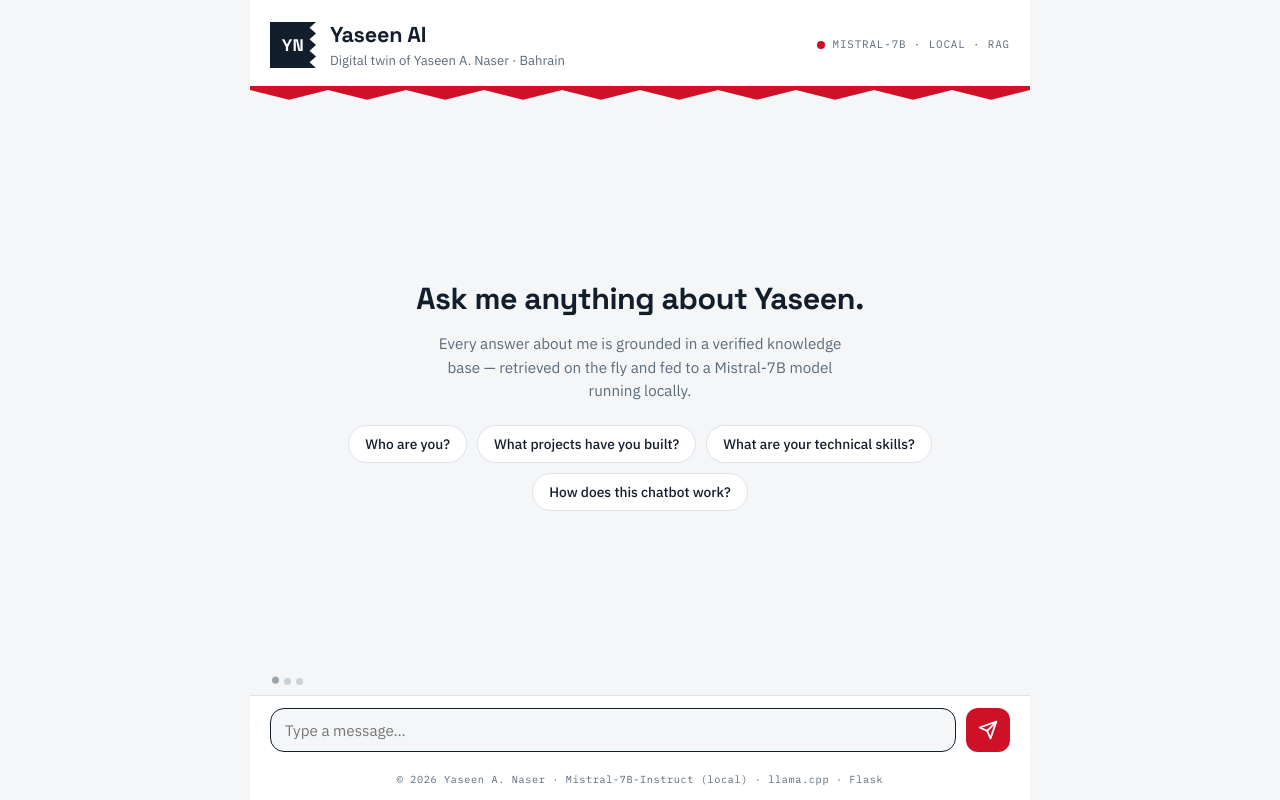
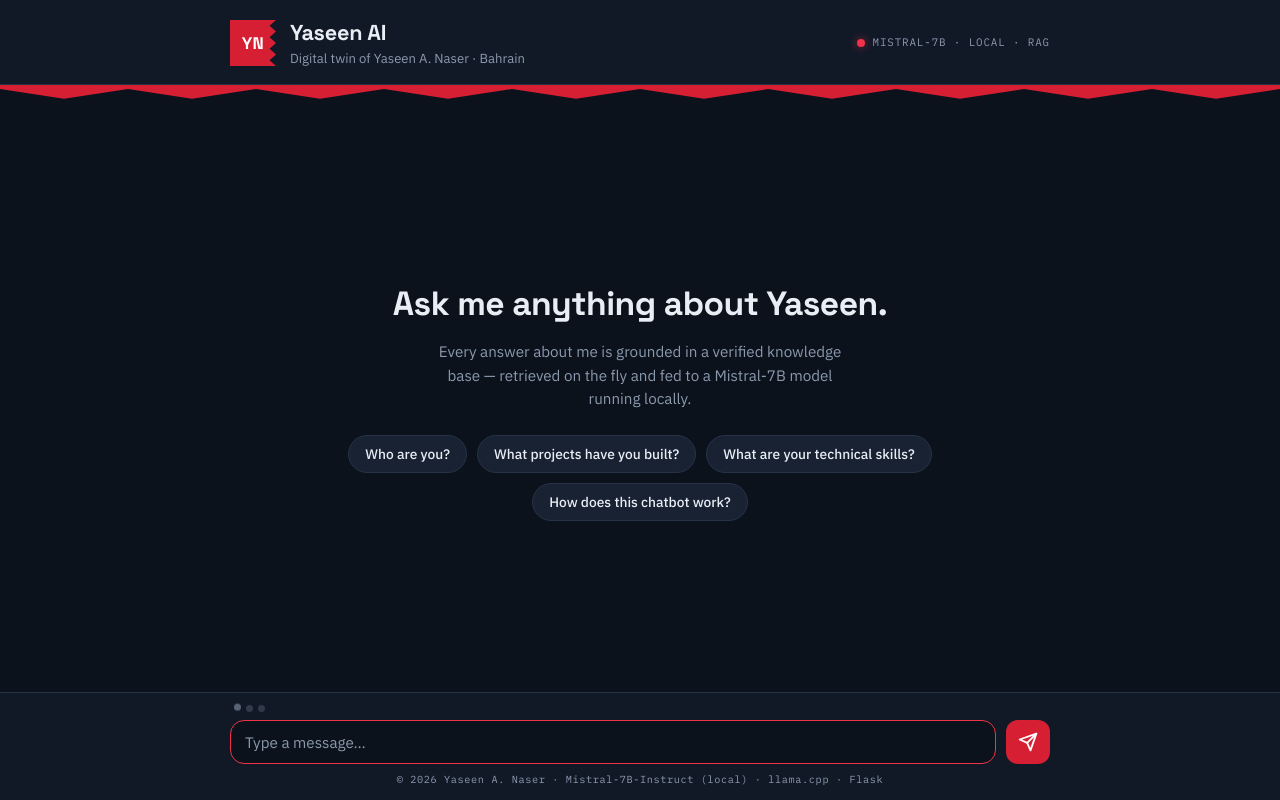
Before and after one commit to Rajallah/yaseen-ai-rag-chatbot, a plain HTML site: page frontend/index.html in a window 1280 px wide. Drawn offline with Linux system fonts and the light colour scheme; no server answers.

Commit message:
Inject persona for Mistral-Instruct; dark UI
Ensure persona + retrieved facts are injected into the user turn for Mistral-Instruct (llama-cpp-python drops system messages): rename SYSTEM_PROMPT→PERSONA_PROMPT, update build_messages to append persona+facts into the user message, and adjust prompting text and grounding rules. Revamp frontend to a dark, full-viewport layout: update HTML structure (header/runtime, chat container, composer band, footer), add color-scheme meta, tweak script scroll target, and overhaul CSS for dark theme, layout, and styling. Expand and refine data/persona.txt with updated biography, skills, and contact info. Update README to document the prompting change, UI notes, and add an MIT license section. Add .gitignore and models/.gitkeep placeholder for the local model.

```diff
--- a/frontend/index.html
+++ b/frontend/index.html
@@ -5,6 +5,7 @@
     <meta name="viewport" content="width=device-width, initial-scale=1.0">
     <title>Yaseen AI — RAG Chatbot</title>
     <meta name="description" content="A RAG-powered digital twin of Yaseen A. Naser, running Mistral-7B locally.">
+    <meta name="color-scheme" content="dark">
     <link rel="preconnect" href="https://fonts.googleapis.com">
     <link rel="preconnect" href="https://fonts.gstatic.com" crossorigin>
     <link href="https://fonts.googleapis.com/css2?family=Space+Grotesk:wght@500;700&family=IBM+Plex+Sans:wght@400;500;600&family=IBM+Plex+Mono:wght@400;500&display=swap" rel="stylesheet">
@@ -14,6 +15,7 @@
     <div class="app">
 
         <header class="topbar">
+            <div class="inner topbar-inner">
                 <div class="identity">
                     <div class="monogram" aria-hidden="true">YN</div>
                     <div class="identity-text">
@@ -25,10 +27,12 @@
                     <span class="status-dot" id="status-dot" title="Server status"></span>
                     <span class="runtime-label" id="runtime-label">MISTRAL-7B · LOCAL · RAG</span>
                 </div>
+            </div>
         </header>
         <div class="serration" aria-hidden="true"></div>
 
-        <main class="chat" id="chat" aria-live="polite">
+        <main class="chat" id="chat-scroll">
+            <div class="inner chat-inner" id="chat" aria-live="polite">
                 <div class="intro" id="intro">
                     <h2>Ask me anything about Yaseen.</h2>
                     <p>Every answer about me is grounded in a verified knowledge base —
@@ -40,12 +44,14 @@
                         <button class="chip" type="button">How does this chatbot work?</button>
                     </div>
                 </div>
+            </div>
         </main>
 
+        <div class="composer-band">
+            <div class="inner">
                 <div class="typing" id="typing" hidden>
                     <span></span><span></span><span></span>
                 </div>
-
                 <form class="composer" id="composer">
                     <textarea id="input" rows="1" maxlength="2000"
                               placeholder="Type a message…" autocomplete="off"></textarea>
@@ -58,10 +64,11 @@
                         </svg>
                     </button>
                 </form>
-
                 <footer class="foot">
                     <p>© 2026 Yaseen A. Naser · Mistral-7B-Instruct (local) · llama.cpp · Flask</p>
                 </footer>
+            </div>
+        </div>
     </div>
 
     <script src="script.js"></script>
--- a/frontend/script.js
+++ b/frontend/script.js
@@ -1,6 +1,7 @@
 /* Yaseen AI — frontend logic */
 document.addEventListener("DOMContentLoaded", () => {
     const chat = document.getElementById("chat");
+    const chatScroll = document.getElementById("chat-scroll");
     const intro = document.getElementById("intro");
     const chips = document.getElementById("chips");
     const input = document.getElementById("input");
@@ -35,7 +36,7 @@ document.addEventListener("DOMContentLoaded", () => {
         div.className = `msg ${role}`;
         div.textContent = text; // textContent prevents XSS
         chat.appendChild(div);
-        chat.scrollTop = chat.scrollHeight;
+        chatScroll.scrollTop = chatScroll.scrollHeight;
         return div;
     }
 
--- a/frontend/style.css
+++ b/frontend/style.css
@@ -1,25 +1,27 @@
 /* ==========================================================================
-   Yaseen AI — frontend stylesheet
-   Palette and motifs reference the Bahraini flag: ink navy, paper white,
-   and a single decisive red, with the flag's serrated edge as the
-   signature element.
+   Yaseen AI — frontend stylesheet (dark)
+   Palette and motifs reference the Bahraini flag at night: deep ink navy,
+   off-white text, and one decisive red, with the flag's serrated edge as
+   the signature element.
    ========================================================================== */
 
 :root {
-    --paper: #f4f6f8;
-    --surface: #ffffff;
-    --ink: #121e2c;
-    --muted: #5c6b7a;
-    --line: #dde3e9;
-    --red: #ce1126;
-    --red-dark: #a60d1e;
+    --bg: #0c121c;            /* page background — deep ink navy */
+    --bg-raised: #111927;     /* header / composer band */
+    --surface: #182233;       /* bot bubbles, chips */
+    --line: #263347;          /* hairline borders */
+    --text: #e9eef5;
+    --muted: #8b99ad;
+    --red: #d61f33;           /* Bahrain red, tuned for dark */
+    --red-bright: #ef3349;
+    --user-bubble: #c8142a;
 
     --font-display: "Space Grotesk", sans-serif;
     --font-body: "IBM Plex Sans", sans-serif;
     --font-mono: "IBM Plex Mono", monospace;
 
     --radius: 14px;
-    --maxw: 780px;
+    --col: 860px;             /* readable content column */
 }
 
 * { box-sizing: border-box; margin: 0; padding: 0; }
@@ -28,30 +30,42 @@ html, body { height: 100%; }
 
 body {
     font-family: var(--font-body);
-    background: var(--paper);
-    color: var(--ink);
+    background: var(--bg);
+    color: var(--text);
     line-height: 1.55;
 }
 
+/* Full-viewport app; content centers inside full-bleed bands */
 .app {
-    max-width: var(--maxw);
-    margin: 0 auto;
     height: 100dvh;
     display: flex;
     flex-direction: column;
-    background: var(--paper);
+}
+
+.inner {
+    width: 100%;
+    max-width: var(--col);
+    margin: 0 auto;
+    padding-left: 20px;
+    padding-right: 20px;
 }
 
 /* --------------------------------------------------------------------------
    Header
    -------------------------------------------------------------------------- */
 .topbar {
+    background: var(--bg-raised);
+    border-bottom: 1px solid var(--line);
+    flex: none;
+}
+
+.topbar-inner {
     display: flex;
     align-items: center;
     justify-content: space-between;
     gap: 16px;
-    padding: 18px 20px 14px;
-    background: var(--surface);
+    padding-top: 16px;
+    padding-bottom: 14px;
 }
 
 .identity { display: flex; align-items: center; gap: 14px; min-width: 0; }
@@ -62,7 +76,7 @@ body {
     flex: none;
     display: grid;
     place-items: center;
-    background: var(--ink);
+    background: var(--red);
     color: #fff;
     font-family: var(--font-display);
     font-weight: 700;
@@ -78,6 +92,7 @@ body {
     font-weight: 700;
     font-size: 1.35rem;
     letter-spacing: -0.01em;
+    color: var(--text);
 }
 
 .byline {
@@ -104,11 +119,11 @@ body {
     width: 8px;
     height: 8px;
     border-radius: 50%;
-    background: #c2ccd4;            /* unknown */
+    background: #44546b;            /* unknown */
     flex: none;
 }
-.status-dot.ok    { background: #1d9d57; }
-.status-dot.error { background: var(--red); }
+.status-dot.ok    { background: #2fbf71; box-shadow: 0 0 8px rgba(47, 191, 113, 0.6); }
+.status-dot.error { background: var(--red-bright); box-shadow: 0 0 8px rgba(239, 51, 73, 0.6); }
 
 /* The signature: a Bahraini-flag serrated band under the header */
 .serration {
@@ -128,11 +143,16 @@ body {
 .chat {
     flex: 1;
     overflow-y: auto;
-    padding: 26px 20px 12px;
+    scroll-behavior: smooth;
+}
+
+.chat-inner {
     display: flex;
     flex-direction: column;
     gap: 14px;
-    scroll-behavior: smooth;
+    min-height: 100%;
+    padding-top: 26px;
+    padding-bottom: 18px;
 }
 
 .intro {
@@ -144,15 +164,15 @@ body {
 .intro h2 {
     font-family: var(--font-display);
     font-weight: 700;
-    font-size: clamp(1.4rem, 4vw, 1.9rem);
+    font-size: clamp(1.5rem, 4vw, 2.1rem);
     letter-spacing: -0.015em;
     margin-bottom: 10px;
 }
 
 .intro p {
     color: var(--muted);
-    max-width: 46ch;
-    margin: 0 auto 22px;
+    max-width: 48ch;
+    margin: 0 auto 24px;
     font-size: 0.95rem;
 }
 
@@ -167,7 +187,7 @@ body {
     font-family: var(--font-body);
     font-size: 0.86rem;
     font-weight: 500;
-    color: var(--ink);
+    color: var(--text);
     background: var(--surface);
     border: 1px solid var(--line);
     border-radius: 999px;
@@ -175,12 +195,12 @@ body {
     cursor: pointer;
     transition: border-color 0.15s ease, transform 0.15s ease;
 }
-.chip:hover  { border-color: var(--red); transform: translateY(-1px); }
-.chip:focus-visible { outline: 2px solid var(--red); outline-offset: 2px; }
+.chip:hover  { border-color: var(--red-bright); transform: translateY(-1px); }
+.chip:focus-visible { outline: 2px solid var(--red-bright); outline-offset: 2px; }
 
 /* Messages */
 .msg {
-    max-width: 78%;
+    max-width: 76%;
     padding: 12px 16px;
     border-radius: var(--radius);
     font-size: 0.95rem;
@@ -191,7 +211,7 @@ body {
 
 .msg.user {
     align-self: flex-end;
-    background: var(--ink);
+    background: var(--user-bubble);
     color: #fff;
     border-bottom-right-radius: 4px;
 }
@@ -205,9 +225,9 @@ body {
 
 .msg.error {
     align-self: flex-start;
-    background: #fdf0f1;
-    border: 1px solid #f3c2c8;
-    color: var(--red-dark);
+    background: rgba(214, 31, 51, 0.12);
+    border: 1px solid rgba(239, 51, 73, 0.45);
+    color: #ff8e9b;
 }
 
 @keyframes rise {
@@ -219,7 +239,7 @@ body {
 .typing {
     display: flex;
     gap: 5px;
-    padding: 6px 22px 10px;
+    padding: 2px 4px 8px;
 }
 .typing span {
     width: 7px;
@@ -237,15 +257,19 @@ body {
 }
 
 /* --------------------------------------------------------------------------
-   Composer
+   Composer band (input + footer)
    -------------------------------------------------------------------------- */
+.composer-band {
+    flex: none;
+    background: var(--bg-raised);
+    border-top: 1px solid var(--line);
+    padding-top: 10px;
+}
+
 .composer {
     display: flex;
     align-items: flex-end;
     gap: 10px;
-    padding: 12px 20px;
-    background: var(--surface);
-    border-top: 1px solid var(--line);
 }
 
 #input {
@@ -257,11 +281,12 @@ body {
     padding: 11px 14px;
     font-family: var(--font-body);
     font-size: 0.95rem;
-    color: var(--ink);
-    background: var(--paper);
+    color: var(--text);
+    background: var(--bg);
     transition: border-color 0.15s ease;
 }
-#input:focus { outline: none; border-color: var(--ink); }
+#input::placeholder { color: var(--muted); }
+#input:focus { outline: none; border-color: var(--red-bright); }
 
 #send {
     flex: none;
@@ -276,18 +301,14 @@ body {
     cursor: pointer;
     transition: background 0.15s ease, transform 0.1s ease;
 }
-#send:hover:not(:disabled)  { background: var(--red-dark); }
+#send:hover:not(:disabled)  { background: var(--red-bright); }
 #send:active:not(:disabled) { transform: scale(0.95); }
 #send:disabled { opacity: 0.45; cursor: not-allowed; }
-#send:focus-visible { outline: 2px solid var(--ink); outline-offset: 2px; }
+#send:focus-visible { outline: 2px solid var(--text); outline-offset: 2px; }
 
-/* --------------------------------------------------------------------------
-   Footer
-   -------------------------------------------------------------------------- */
 .foot {
-    padding: 8px 20px 12px;
+    padding: 8px 0 12px;
     text-align: center;
-    background: var(--surface);
 }
 .foot p {
     font-family: var(--font-mono);
@@ -297,8 +318,17 @@ body {
 }
 
 /* --------------------------------------------------------------------------
-   Small screens & accessibility
+   Scrollbar, small screens & accessibility
    -------------------------------------------------------------------------- */
+.chat::-webkit-scrollbar { width: 10px; }
+.chat::-webkit-scrollbar-track { background: var(--bg); }
+.chat::-webkit-scrollbar-thumb {
+    background: var(--line);
+    border-radius: 5px;
+    border: 2px solid var(--bg);
+}
+.chat::-webkit-scrollbar-thumb:hover { background: #34445e; }
+
 @media (max-width: 520px) {
     .runtime-label { display: none; }
     .msg { max-width: 88%; }
```
Also changed, not shown: data/persona.txt, 4 other files. Lines whose indentation alone changed are shown as unchanged.
